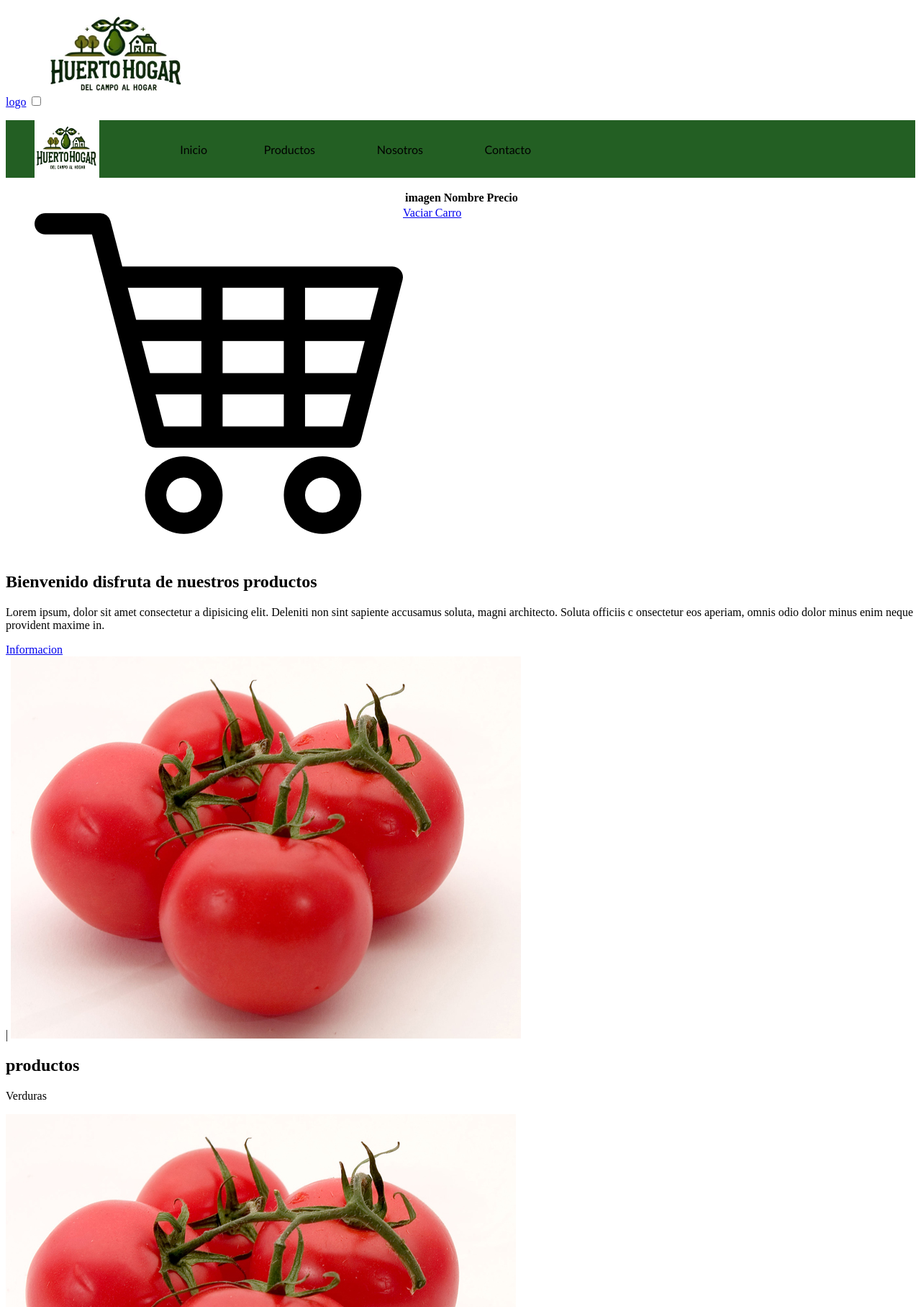
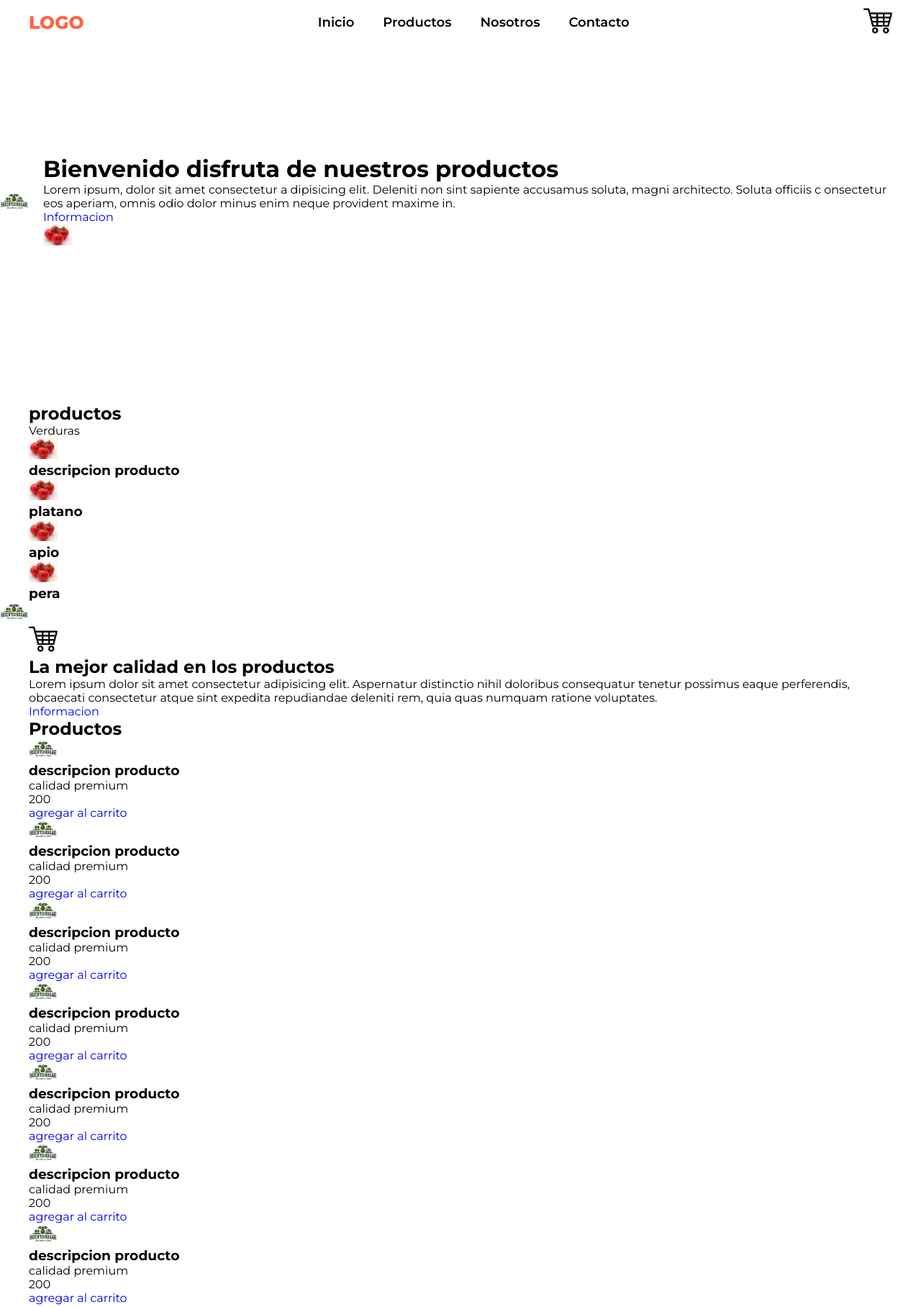
Before and after one commit to Art0RIUSA/HuertoHogar, a plain HTML site: page index.html in a window 1280 px wide. Shown: the top 1816 px of the page at 72% size. Drawn offline with Linux system fonts and the light colour scheme; a web font is replaced by a local one.

Commit message:
agregue estilos css

```diff
--- a/css/estilos.css
+++ b/css/estilos.css
@@ -1,18 +1,104 @@
+@import url('https://fonts.googleapis.com/css2?family=Montserrat:ital,wght@0,100..900;1,100..900&display=swap');
+@import url('https://fonts.googleapis.com/css2?family=Montserrat:ital,wght@0,100..900;1,100..900&family=Playfair+Display:ital,wght@0,400..900;1,400..900&display=swap');
 
-ul {
-    display:flex;
-    grid-template-columns: auto auto auto;
-    grid-template-rows: 20px;
+
+*{
+    margin: 0;
+    padding: 0;
+    box-sizing: border-box;
+    text-decoration: none;
+    list-style: none;
 }
 
-li{
-    font-family: 'Gill Sans', 'Gill Sans MT', Calibri, 'Trebuchet MS', sans-serif;
-    display: flex;
-    justify-content: space-between;
-    align-items: center;
-    width: 150px;
+body{
+    font-family: "Montserrat", sans-serif;
 }
 
-nav{
-    background-color: rgb(35, 95, 35);
+.container{
+    max-width: 1200px;
+    margin: 0 auto;
 }
+
+.header {
+    display: flex;
+    align-items: center;
+    min-height: 70vh;
+    position: relative;
+}
+
+.menu {
+    position: absolute;
+    top: 0;
+    left: 0;
+    right: 0;
+    display: flex;
+    align-items: center;
+    justify-content: space-between;
+    z-index: 1000;
+}
+
+.logo {
+    font-size: 25px;
+    color: tomato;
+    text-transform: uppercase;
+    font-weight: 800;
+}
+
+.menu .navbar ul li {
+    position: relative;
+    float: left;
+}
+
+.menu .navbar ul li a {
+    font-size: 18px;
+    padding: 20px;
+    font-weight: 600;
+    color: black;
+    display: block;
+}
+
+.menu .navbar ul li a:hover {
+    color: chocolate;
+}
+
+#menu {
+    display: none;
+}
+
+.menu-icono {
+    width: 25px;
+}
+
+.menu label {
+    cursor: pointer;
+    display: none;
+}
+
+.submenu {
+    position: relative;
+}
+
+.submenu #carrito {
+    display: none;
+}
+
+.submenu:hover #carrito {
+    display: block;
+    position: absolute;
+    right: 0;
+    backdrop-filter: blur(10px);
+    top: 100%;
+    z-index: 1;
+    background-color: aqua;
+    padding: 20px;
+    min-width: 400px;
+    box-shadow: 0 0 20px rgba(0, 0, 0, 0.2);
+}
+
+table {
+    width: 100%;
+}
+
+th, td {
+    color: antiquewhite;
+}
--- a/index.html
+++ b/index.html
@@ -7,57 +7,51 @@
     <link rel="stylesheet" href="css/estilos.css">
 </head>
 <body>
-    <section>
-        <header>
-            <div class="menuprincipal">
-                <div>
+    <header class="header">
+            <img class="bg" src="img/logo.png" width="40px" alt="">
+            <div class="menu container">
                     <a href="#" class="logo">logo</a>
                     <input type="checkbox" name="" id="menu">
                     <label for="menu">
-                        <img src="img/logo.png" alt="">
+                        <img src="img/logo.png" width="70px" class="menu-icono" alt="">
                     </label>
-                </div>
-                <nav>
+
+                    <nav class="navbar">
                         <ul>
-                        <img src="img/logo.png" width="90px" height="80px" alt="">
-                        <li><a href="index.html"></a>Inicio</li>
-                        <li><a href="productos.html"></a>Productos</li>
-                        <li><a href="blog.html"></a>Nosotros</li>
-                        <li><a href="contacto.html"></a>Contacto</li>
+                            <li><a href="#">Inicio</a></li>
+                            <li><a href="#">Productos</a></li>
+                            <li><a href="#">Nosotros</a></li>
+                            <li><a href="#">Contacto</a></li>
                         </ul>
                     </nav>
                     <div>
                         <ul>
-                        <img src="img/carro.png" id="carroimg" alt="">
-                        <div id="carro">
-                            <table>
+                            <li class="submenu">
+                                <img src="img/carro.png" width="40px" id="img-carrito" alt="carrito">
+                                <div id="carrito">
+                                    <table id="lista-carrito">
                                         <thead>
                                             <tr>
-                                        <th>
-                                            imagen
-                                        </th>
-                                        <th>
-                                            Nombre
-                                        </th>
-                                        <th>
-                                            Precio
-                                        </th>
-                                        <th>
-
-                                        </th>
+                                                <th>Imagen</th>
+                                                <th>Nombre</th>
+                                                <th>Precio</th>
                                             </tr>
                                         </thead>
                                         <tbody></tbody>
                                     </table>
-                            <a href="#" id="vaciar_carro" class="btn-3">Vaciar Carro</a>
+                                    <a href="#" id="vaciar-carrito" class="btn-3">Vaciar Carrito</a>
                                 </div>
+                            </li>
                         </ul>
                     </div>
             </div>
-            <div class="header-content container">
+
+
+            <d iv class="header-content container">
                 <div class="header-txt">
                     <h1> <span>Bienvenido</span> disfruta de nuestros productos</h1>
-                    <p>Lorem ipsum, dolor sit amet consectetur a
+                    <p>
+                        Lorem ipsum, dolor sit amet consectetur a
                         dipisicing elit. Deleniti non
                         sint sapiente accusamus soluta,
                         magni architecto. Soluta officiis c
@@ -67,13 +61,11 @@
                     <a href="#" class="btn-1">Informacion</a>
                 </div>
                 <div class="header-img">
-|                   <img src="img/tomate.jpg" alt="">
+                     <img src="img/tomate.jpg" width="40px" alt="">
                 </div>
-
-
             </div>
     </header>
-    </section>
+
 
     <section class="productos container">
         <h2>productos</h2>
@@ -83,24 +75,24 @@
         <div class="productos_content">
 
             <div class="productos-1">
-                <img src="img/tomate.jpg" alt="">
-                <h3>tomate</h3>
+                <img src="img/tomate.jpg" width="40px" alt="">
+                <h3>descripcion producto</h3>
             </div>
 
             <div class="productos-2">
-                <img src="img/tomate.jpg" alt="">
+                <img src="img/tomate.jpg" width="40px" alt="">
                 <h3>platano</h3>
             </div>
 
 
             <div class="productos-3">
-                <img src="img/tomate.jpg" alt="">
+                <img src="img/tomate.jpg" width="40px" alt="">
                 <h3>apio</h3>
             </div>
 
 
             <div class="productos-4">
-                <img src="img/tomate.jpg" alt="">
+                <img src="img/tomate.jpg"  width="40px" alt="">
                 <h3>pera</h3>
             </div>
 
@@ -108,10 +100,10 @@
     </section>
 
     <section class="info">
-        <img class="bg-2" src="img/logo.png" alt="">
+        <img class="bg-2" src="img/logo.png" width="40px" alt="">
         <div class="info-content container">
             <div class="info-img">
-                <img src="img/carro.png" alt="">
+                <img src="img/carro.png" width="40px" alt="">
             </div>
             <div class="info-txt">
                 <h2>La mejor calidad en los productos</h2>
@@ -128,17 +120,81 @@
             </div>
         </div>
     </section>
+
     <main class="productos container">
         <h2>Productos</h2>
 
         <div class="box_container" id="lista-1">
             <div class="box">
-                <img src="img/logo.png" alt="">
+                <img src="img/logo.png" width="40px" alt="">
                 <div class="producto-txt">
-                    <h3>eldasd</h3>
+                    <h3>descripcion producto</h3>
                     <p>calidad premium</p>
                     <p class="precio">200</p>
                     <a href="#" class="agregar-carrito btn-3" data-id="1">agregar al carrito</a>
+                </div>
+            </div>
+            <div class="box">
+                <img src="img/logo.png" width="40px" alt="">
+                <div class="producto-txt">
+                    <h3>descripcion producto</h3>
+                    <p>calidad premium</p>
+                    <p class="precio">200</p>
+                    <a href="#" class="agregar-carrito btn-3" data-id="2">agregar al carrito</a>
+                </div>
+            </div>
+            <div class="box">
+                <img src="img/logo.png" width="40px" alt="">
+                <div class="producto-txt">
+                    <h3>descripcion producto</h3>
+                    <p>calidad premium</p>
+                    <p class="precio">200</p>
+                    <a href="#" class="agregar-carrito btn-3" data-id="3">agregar al carrito</a>
+                </div>
+            </div>
+            <div class="box">
+                <img src="img/logo.png" width="40px" alt="">
+                <div class="producto-txt">
+                    <h3>descripcion producto</h3>
+                    <p>calidad premium</p>
+                    <p class="precio">200</p>
+                    <a href="#" class="agregar-carrito btn-3" data-id="4">agregar al carrito</a>
+                </div>
+            </div>
+            <div class="box">
+                <img src="img/logo.png" width="40px" alt="">
+                <div class="producto-txt">
+                    <h3>descripcion producto</h3>
+                    <p>calidad premium</p>
+                    <p class="precio">200</p>
+                    <a href="#" class="agregar-carrito btn-3" data-id="5">agregar al carrito</a>
+                </div>
+            </div>
+            <div class="box">
+                <img src="img/logo.png" width="40px" alt="">
+                <div class="producto-txt">
+                    <h3>descripcion producto</h3>
+                    <p>calidad premium</p>
+                    <p class="precio">200</p>
+                    <a href="#" class="agregar-carrito btn-3" data-id="6">agregar al carrito</a>
+                </div>
+            </div>
+            <div class="box">
+                <img src="img/logo.png" width="40px" alt="">
+                <div class="producto-txt">
+                    <h3>descripcion producto</h3>
+                    <p>calidad premium</p>
+                    <p class="precio">200</p>
+                    <a href="#" class="agregar-carrito btn-3" data-id="7">agregar al carrito</a>
+                </div>
+            </div>
+            <div class="box">
+                <img src="img/logo.png" width="40px" alt="">
+                <div class="producto-txt">
+                    <h3>descripcion producto</h3>
+                    <p>calidad premium</p>
+                    <p class="precio">200</p>
+                    <a href="#" class="agregar-carrito btn-3" data-id="8">agregar al carrito</a>
                 </div>
             </div>
             <div class="btn-2" id="load-more">
@@ -149,6 +205,53 @@
 
 
     </main>
+
+    <section class="app container">
+        <div class="app-txt">
+            <h2>Descarga nuestra app descubre ofertas</h2>
+            <p>
+                Lorem ipsum dolor sit amet consectetu
+                 adipisicing elit. In maxime nobis vitae
+                 doloremque consequuntur ad quam dolorem
+                 ipsam maiores, voluptates corrupti magni
+                 nemo aut numquam modi perferendis alias
+                 exercitationem quidem.
+            </p>
+            <div class="descarga">
+                <img src="img/logo.png" width="40px" alt="">
+                <img src="img/logo.png" width="40px" alt="">
+            </div>
+        </div>
+        <div class="app-img">
+            <img src="img/tomate.jpg" width="40px" alt="">
+        </div>
+    </section>
+
+
+    <footer class="footer">
+        <div class="footer-content container">
+            <div class="link">
+                <h3>lorem</h3>
+                <ul>
+                    <li><a href="#"></a></li>
+                    <li><a href="#"></a></li>
+                    <li><a href="#"></a></li>
+                    <li><a href="#"></a></li>
+                </ul>
+            </div>
+            <div class="link">
+                <h3>lorem</h3>
+                <ul>
+                    <div class="descarga">
+                        <img src="img/logo.png" width="40px" alt="">
+                        <img src="img/logo.png" width="40px" alt="">
+                    </div>
+                </ul>
+            </div>
+        </div>
+    </footer>
+
+
     <script>
 
     </script>
```
Lines whose indentation alone changed are shown as unchanged.
